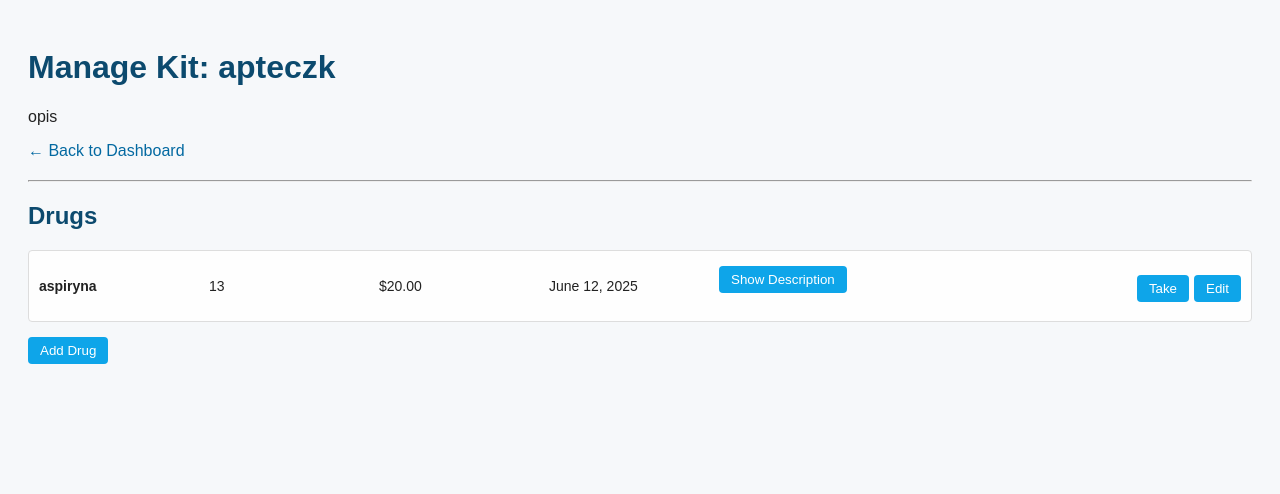
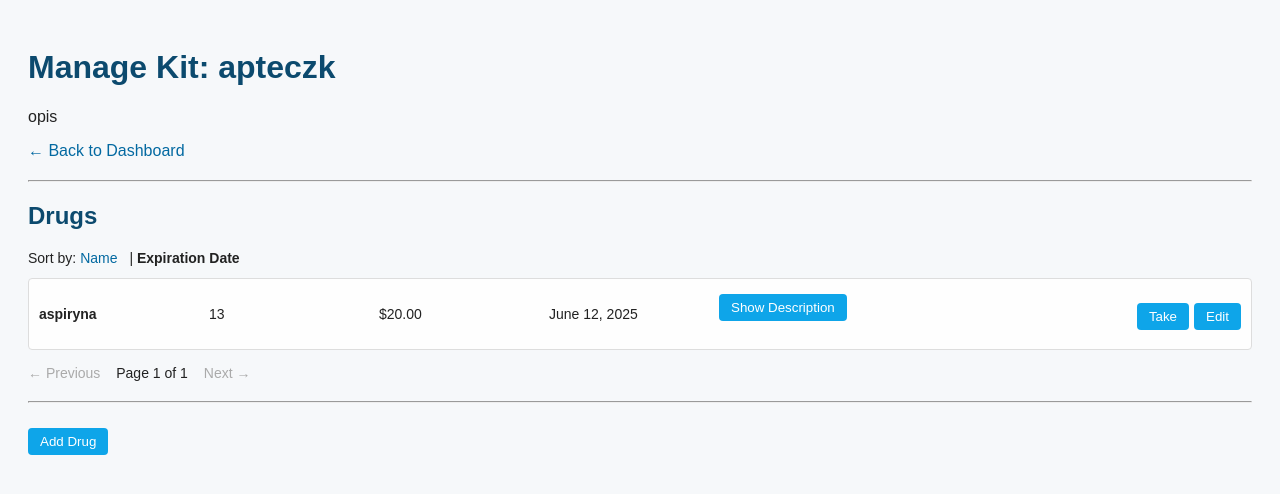
Before and after one commit to jeremayaa/med_kit, a Django app: page /dashboard/kit/11/?sort_by=expiration_date in a window 1280 px wide. Shown: the top 494 px of the page. Run offline with Django 5.2, Linux system fonts and the light colour scheme; a user stored in the database is signed in; data comes from the database, SQL or seed files in the repository; both versions use the stored data as it was after the commit.

Commit message:
handling expiration

```diff
--- a/app_med_kit/templates/app_med_kit/manage_kit.html
+++ b/app_med_kit/templates/app_med_kit/manage_kit.html
@@ -2,9 +2,11 @@
 {% load static %}
 
 {% block title %}Manage Kit{% endblock %}
+
 {% block extra_css %}
 <link rel="stylesheet" href="{% static 'css/manage_kit.css' %}">
 {% endblock %}
+
 {% block content %}
   <h1>Manage Kit: {{ kit.name }}</h1>
   <p>{{ kit.description }}</p>
@@ -13,37 +15,181 @@
   <hr>
   <h2>Drugs</h2>
 
-{% for drug in drugs %}
+  {# ───── Sort Navbar ───── #}
+  <div class="sort-navbar">
+    Sort by:
+    {% if sort_by == 'name' %}
+      <strong>Name</strong> |
+      <a href="?sort_by=expiration_date">Expiration Date</a>
+    {% else %}
+      <a href="?sort_by=name">Name</a> |
+      <strong>Expiration Date</strong>
+    {% endif %}
+  </div>
+
+  {# ───── List of Drugs (only 5 per page) ───── #}
+  {% for drug in page_obj.object_list %}
     <div id="drug-{{ drug.id }}" class="drug-entry">
-    <form method="post" action="{% url 'edit_drug' kit.id drug.id %}" class="drug-form">
-        {% csrf_token %}
+      {# ——— Drug Info ——— #}
       <div class="drug-info">
-            <div><span class="display name"><strong>{{ drug.name }}</strong></span><input class="edit name" type="text" name="name" value="{{ drug.name }}" hidden required></div>
-            <div><span class="display number">{{ drug.number }}</span><input class="edit number" type="number" name="number" value="{{ drug.number }}" hidden required></div>
-            <div><span class="display price">${{ drug.price }}</span><input class="edit price" type="number" step="0.01" name="price" value="{{ drug.price }}" hidden></div>
-            <div><span class="display expiration">{{ drug.expiration_date }}</span><input class="edit expiration" type="date" name="expiration_date" value="{{ drug.expiration_date|date:'Y-m-d' }}" hidden></div>
+        <div>
+          <span class="display name"><strong>{{ drug.name }}</strong></span>
+          <input
+            form="edit-form-{{ drug.id }}"
+            class="edit name"
+            type="text"
+            name="name"
+            value="{{ drug.name }}"
+            hidden
+            required
+          >
+        </div>
+
+        <div>
+          <span class="display number">{{ drug.number }}</span>
+          <input
+            form="edit-form-{{ drug.id }}"
+            class="edit number"
+            type="number"
+            name="number"
+            value="{{ drug.number }}"
+            hidden
+            required
+          >
+        </div>
+
+        <div>
+          <span class="display price">${{ drug.price }}</span>
+          <input
+            form="edit-form-{{ drug.id }}"
+            class="edit price"
+            type="number"
+            step="0.01"
+            name="price"
+            value="{{ drug.price }}"
+            hidden
+          >
+        </div>
+
+        <div>
+          <span class="display expiration {% if drug.expiration_date and drug.expiration_date < today %}expired{% endif %}">
+            {{ drug.expiration_date }}
+          </span>
+          <input
+            form="edit-form-{{ drug.id }}"
+            class="edit expiration"
+            type="date"
+            name="expiration_date"
+            value="{{ drug.expiration_date|date:'Y-m-d' }}"
+            hidden
+          >
+        </div>
+
         <div class="desc-block">
-                <button type="button" class="display description" onclick="showDescriptionPopup(event, '{{ drug.description|escapejs }}')">Show Description</button>
-                <textarea class="edit description" name="description" hidden>{{ drug.description }}</textarea>
+          <button
+            type="button"
+            class="display description"
+            onclick="showDescriptionPopup(event, '{{ drug.description|escapejs }}')"
+          >
+            Show Description
+          </button>
+          <textarea
+            form="edit-form-{{ drug.id }}"
+            class="edit description"
+            name="description"
+            hidden
+            rows="3"
+          >{{ drug.description }}</textarea>
         </div>
       </div>
+
+      {# ——— All Action Buttons in one row ——— #}
       <div class="drug-actions">
-            <button type="submit" class="confirm-btn" hidden>Confirm</button>
-        </div>
-    </form>
-    <div class="drug-actions">
+        {# 1) “Take” button (only in view mode) #}
         <form method="post" action="{% url 'take_drug' kit.id drug.id %}">
           {% csrf_token %}
-            <button type="submit">Take</button>
+          <button type="submit" class="take-btn"
+                  {% if drug.expiration_date and drug.expiration_date < today %}disabled title="Expired"{% endif %}>
+              Take
+          </button>
         </form>
-        <button type="button" class="edit-toggle-btn" onclick="toggleEdit('{{ drug.id }}')">Edit</button>
+
+        {# 2) “Edit” toggle (view mode) #}
+        <button
+          type="button"
+          class="edit-toggle-btn"
+          onclick="toggleEdit('{{ drug.id }}')"
+        >
+          Edit
+        </button>
+
+        {# 3) “Confirm” (edit mode) → submits hidden edit‐form #}
+        <button
+          type="submit"
+          form="edit-form-{{ drug.id }}"
+          class="confirm-btn"
+          hidden
+        >
+          Confirm
+        </button>
+
+        {# 4) “Delete” (edit mode) → JS confirmPopup, then submit delete‐form #}
+        <button
+          type="button"
+          class="delete-btn"
+          hidden
+          onclick="confirmDelete('{{ drug.id }}')"
+        >
+          Delete
+        </button>
       </div>
+
+      {# ——— Hidden “Edit” Form (only contains CSRF; inputs are scattered above) ——— #}
+      <form
+        method="post"
+        action="{% url 'edit_drug' kit.id drug.id %}"
+        id="edit-form-{{ drug.id }}"
+      >
+        {% csrf_token %}
+      </form>
+
+      {# ——— Hidden “Delete” Form (only CSRF) ——— #}
+      <form
+        method="post"
+        action="{% url 'delete_drug' kit.id drug.id %}"
+        id="delete-form-{{ drug.id }}"
+      >
+        {% csrf_token %}
+      </form>
     </div>
+  {% empty %}
+    <p>No drugs found.</p>
   {% endfor %}
 
+  <!-- Popup container -->
   <div id="description-popup"></div>
 
-<a href="?add_drug=1"><button {% if show_form %}disabled{% endif %}>Add Drug</button></a>
+  {# ───── Pagination Controls ───── #}
+  <div class="pagination">
+    {% if page_obj.has_previous %}
+      <a href="?sort_by={{ sort_by }}&amp;page={{ page_obj.previous_page_number }}">← Previous</a>
+    {% else %}
+      <span class="disabled">← Previous</span>
+    {% endif %}
+
+    <span>Page {{ page_obj.number }} of {{ page_obj.paginator.num_pages }}</span>
+
+    {% if page_obj.has_next %}
+      <a href="?sort_by={{ sort_by }}&amp;page={{ page_obj.next_page_number }}">Next →</a>
+    {% else %}
+      <span class="disabled">Next →</span>
+    {% endif %}
+  </div>
+
+  <hr>
+  <a href="?sort_by={{ sort_by }}&amp;add_drug=1">
+    <button {% if show_form %}disabled{% endif %}>Add Drug</button>
+  </a>
 
   {% if show_form %}
     <div class="form-container">
@@ -51,7 +197,9 @@
         {% csrf_token %}
         {{ form.as_p }}
         <button type="submit">Confirm</button>
-        <a href="{% url 'manage_kit' kit.id %}"><button type="button">Cancel</button></a>
+        <a href="{% url 'manage_kit' kit.id %}?sort_by={{ sort_by }}&amp;page={{ page_obj.number }}">
+          <button type="button">Cancel</button>
+        </a>
       </form>
     </div>
   {% endif %}
--- a/app_med_kit/views.py
+++ b/app_med_kit/views.py
@@ -1,12 +1,16 @@
-from django.shortcuts import render, redirect
+from django.shortcuts import render, redirect, get_object_or_404
 from django.contrib.auth.decorators import login_required
+from django.core.paginator import Paginator
+from django.views.decorators.http import require_POST
+
 from .models import Kit, Drug
-from .forms import KitForm
+from .forms import DrugForm, KitForm
+
 
 @login_required
 def dashboard(request):
     kits = Kit.objects.filter(user=request.user)
-    show_form = request.GET.get('add_kit') == '1'  # check URL param
+    show_form = request.GET.get('add_kit') == '1'
     form = KitForm() if show_form else None
 
     if request.method == 'POST':
@@ -15,7 +19,7 @@
             kit = form.save(commit=False)
             kit.user = request.user
             kit.save()
-            return redirect('dashboard')  # clean reload with form hidden
+            return redirect('dashboard')
 
     return render(request, 'app_med_kit/dashboard.html', {
         'kits': kits,
@@ -23,44 +27,62 @@
         'show_form': show_form,
     })
 
-from django.shortcuts import get_object_or_404
-from .forms import DrugForm
+from datetime import date
 
+from django.urls import reverse
 @login_required
 def manage_kit(request, kit_id):
+    # 1) Fetch the Kit (ensuring it belongs to the logged‐in user)
     kit = get_object_or_404(Kit, id=kit_id, user=request.user)
-    drugs = kit.drugs.all()
+
+    # 2) Determine sort order (default = 'name')
+    sort_by = request.GET.get('sort_by', 'name')
+    if sort_by == 'expiration_date':
+        # Order by expiration_date ascending
+        drug_list = kit.drugs.all().order_by('expiration_date')
+    else:
+        # Default: order by name (alphabetical)
+        drug_list = kit.drugs.all().order_by('name')
+
+    # 3) Paginate the results, 5 drugs per page
+    paginator = Paginator(drug_list, 5)
+    page_number = request.GET.get('page')  # `None` if not provided → first page
+    page_obj = paginator.get_page(page_number)
+
+    # 4) “Add Drug” form logic (unchanged)
     show_form = request.GET.get('add_drug') == '1'
     form = DrugForm() if show_form else None
 
     if request.method == 'POST':
+        # If user is submitting the “Add Drug” form (POST)
         form = DrugForm(request.POST)
         if form.is_valid():
             drug = form.save(commit=False)
             drug.kit = kit
             drug.save()
-            return redirect('manage_kit', kit_id=kit.id)
-
+            # After adding, redirect back (to page=1, preserve sort_by)
+            return redirect(f"{reverse('manage_kit', args=[kit.id])}?sort_by=name")
+    # 5) Render template with context
     return render(request, 'app_med_kit/manage_kit.html', {
         'kit': kit,
-        'drugs': drugs,
+        'page_obj': page_obj,
+        'sort_by': sort_by,
         'form': form,
         'show_form': show_form,
+        'today': date.today(),  # ← add this line
     })
-
-from django.views.decorators.http import require_POST
 
 @require_POST
 @login_required
 def edit_drug(request, kit_id, drug_id):
     kit = get_object_or_404(Kit, id=kit_id, user=request.user)
     drug = get_object_or_404(Drug, id=drug_id, kit=kit)
-
     form = DrugForm(request.POST, instance=drug)
     if form.is_valid():
         form.save()
-
-    return redirect('manage_kit', kit_id=kit.id)
+    # After editing, redirect back to the same manage_kit page, preserving sort_by & page=1
+    sort_by = request.GET.get('sort_by', 'name')
+    return redirect(f"{reverse('manage_kit', args=[kit.id])}?sort_by=name")
 
 
 @require_POST
@@ -68,12 +90,12 @@
 def take_drug(request, kit_id, drug_id):
     kit = get_object_or_404(Kit, id=kit_id, user=request.user)
     drug = get_object_or_404(Drug, id=drug_id, kit=kit)
-
     if drug.number > 0:
         drug.number -= 1
         drug.save()
-
-    return redirect('manage_kit', kit_id=kit.id)
+    sort_by = request.GET.get('sort_by', 'name')
+    page = request.GET.get('page', '1')
+    return redirect(f"{reverse('manage_kit', args=[kit.id])}?sort_by=name")
 
 
 @require_POST
@@ -82,4 +104,6 @@
     kit = get_object_or_404(Kit, id=kit_id, user=request.user)
     drug = get_object_or_404(Drug, id=drug_id, kit=kit)
     drug.delete()
-    return redirect('manage_kit', kit_id=kit.id)
+    sort_by = request.GET.get('sort_by', 'name')
+    page = request.GET.get('page', '1')
+    return redirect(f"{reverse('manage_kit', args=[kit.id])}?sort_by=name")
--- a/static/css/manage_kit.css
+++ b/static/css/manage_kit.css
@@ -57,3 +57,56 @@
     font-size: 14px;
     white-space: pre-wrap;
 }
+
+/* ───── Sort Navbar ───── */
+.sort-navbar {
+    margin-bottom: 12px;
+    font-size: 14px;
+}
+
+.sort-navbar a {
+    color: #0369a1;
+    text-decoration: none;
+    margin-right: 8px;
+}
+
+.sort-navbar a:hover {
+    text-decoration: underline;
+}
+
+/* ───── Pagination Controls ───── */
+.pagination {
+    margin-top: 15px;
+    font-size: 14px;
+}
+
+.pagination a {
+    color: #0369a1;
+    text-decoration: none;
+    margin-right: 12px;
+}
+
+.pagination a:hover {
+    text-decoration: underline;
+}
+
+.pagination span {
+    margin-right: 12px;
+}
+
+.pagination .disabled {
+    color: #aaa;
+    margin-right: 12px;
+    cursor: default;
+}
+
+.expired {
+    color: red;
+    font-weight: bold;
+}
+
+button[disabled] {
+    background-color: #94a3b8 !important; /* gray-400 */
+    cursor: not-allowed;
+    opacity: 0.6;
+}
```
Also changed, not shown: static/js/manage_kit.js (+22 -12 lines), db.sqlite3, 1 other file. Lines whose indentation alone changed are shown as unchanged.
